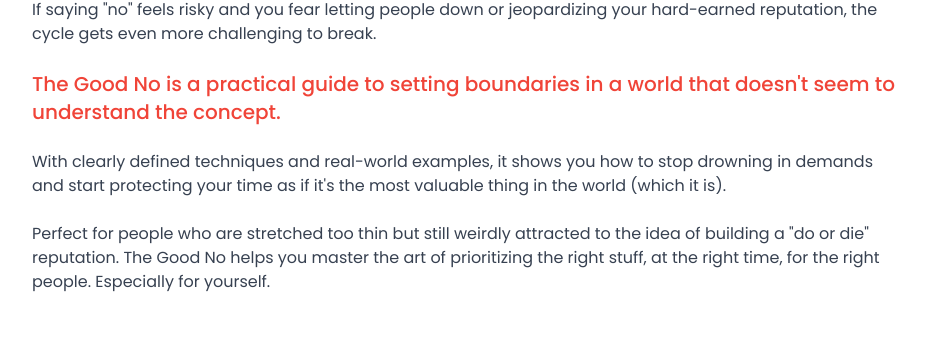
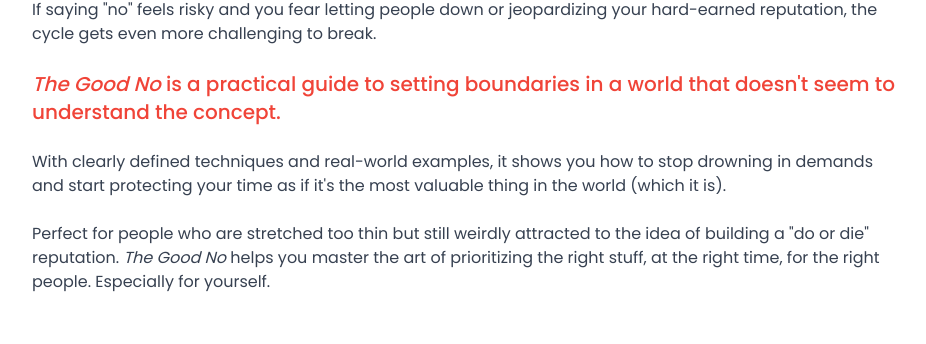
Before and after one commit to oomiyasa/the-good-no, a React (Vite) app: page / in a window 1280 px wide. Shown: the part 789-1133 px from the top of the page, without its empty margins (176-1102 px from the left). Built offline with nearby package versions, Linux system fonts and the light colour scheme.

Commit message:
Improve styling of book title
Italicized the two mentions of "The Good No" in the body copy of the website.

```diff
--- a/src/pages/Index.tsx
+++ b/src/pages/Index.tsx
@@ -1,3 +1,4 @@
+
 import { Button } from "@/components/ui/button";
 import { ArrowRight } from "lucide-react";
 
@@ -52,7 +53,7 @@ const Index = () => {
                 hard-earned reputation, the cycle gets even more challenging to break.
               </p>
               <p className="text-xl font-medium text-book-red">
-                The Good No is a practical guide to setting boundaries in a world that doesn't seem
+                <span className="italic">The Good No</span> is a practical guide to setting boundaries in a world that doesn't seem
                 to understand the concept.
               </p>
               <p>
@@ -62,7 +63,7 @@ const Index = () => {
               </p>
               <p>
                 Perfect for people who are stretched too thin but still weirdly attracted to the
-                idea of building a "do or die" reputation. The Good No helps you master the art of
+                idea of building a "do or die" reputation. <span className="italic">The Good No</span> helps you master the art of
                 prioritizing the right stuff, at the right time, for the right people. Especially for yourself.
               </p>
             </div>
```
